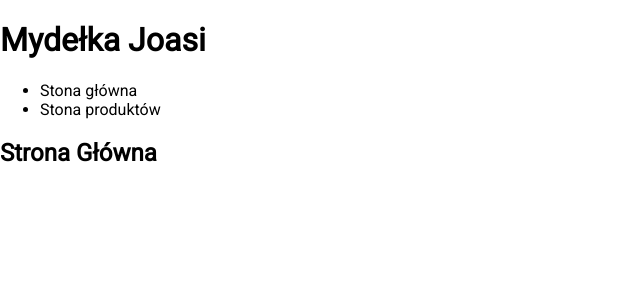
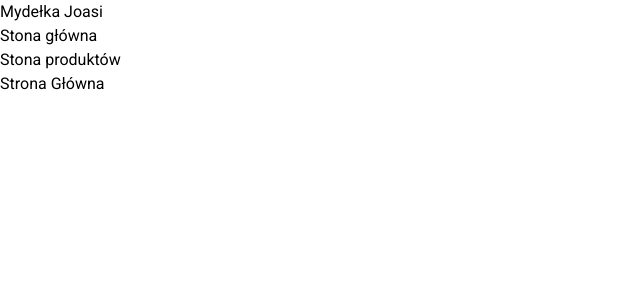
Before and after one commit to pawelsan/soap-shop, a Next.js app: page / in a window 1280 px wide. Shown: the top 300 px of the page, without its empty margins (0-640 px from the left). Built offline with nearby package versions, Linux system fonts and the light colour scheme.

Commit message:
add tailwind setup

```diff
--- a/package.json
+++ b/package.json
@@ -13,7 +13,10 @@
     "react-dom": "17.0.2"
   },
   "devDependencies": {
+    "autoprefixer": "^10.4.2",
     "eslint": "8.6.0",
-    "eslint-config-next": "12.0.7"
+    "eslint-config-next": "12.0.7",
+    "postcss": "^8.4.5",
+    "tailwindcss": "^3.0.15"
   }
 }
--- /dev/null
+++ b/postcss.config.js
@@ -0,0 +1,6 @@
+module.exports = {
+  plugins: {
+    tailwindcss: {},
+    autoprefixer: {},
+  },
+}
--- a/styles/globals.css
+++ b/styles/globals.css
@@ -1,3 +1,7 @@
+@tailwind base;
+@tailwind components;
+@tailwind utilities;
+
 html,
 body {
   padding: 0;
--- /dev/null
+++ b/tailwind.config.js
@@ -0,0 +1,7 @@
+module.exports = {
+  content: ["./pages/**/*.{html,js}", "./components/**/*.{html,js}"],
+  theme: {
+    extend: {},
+  },
+  plugins: [],
+};
```
Also changed, not shown: 1 other file (tests, documents, lock files or other folders).
